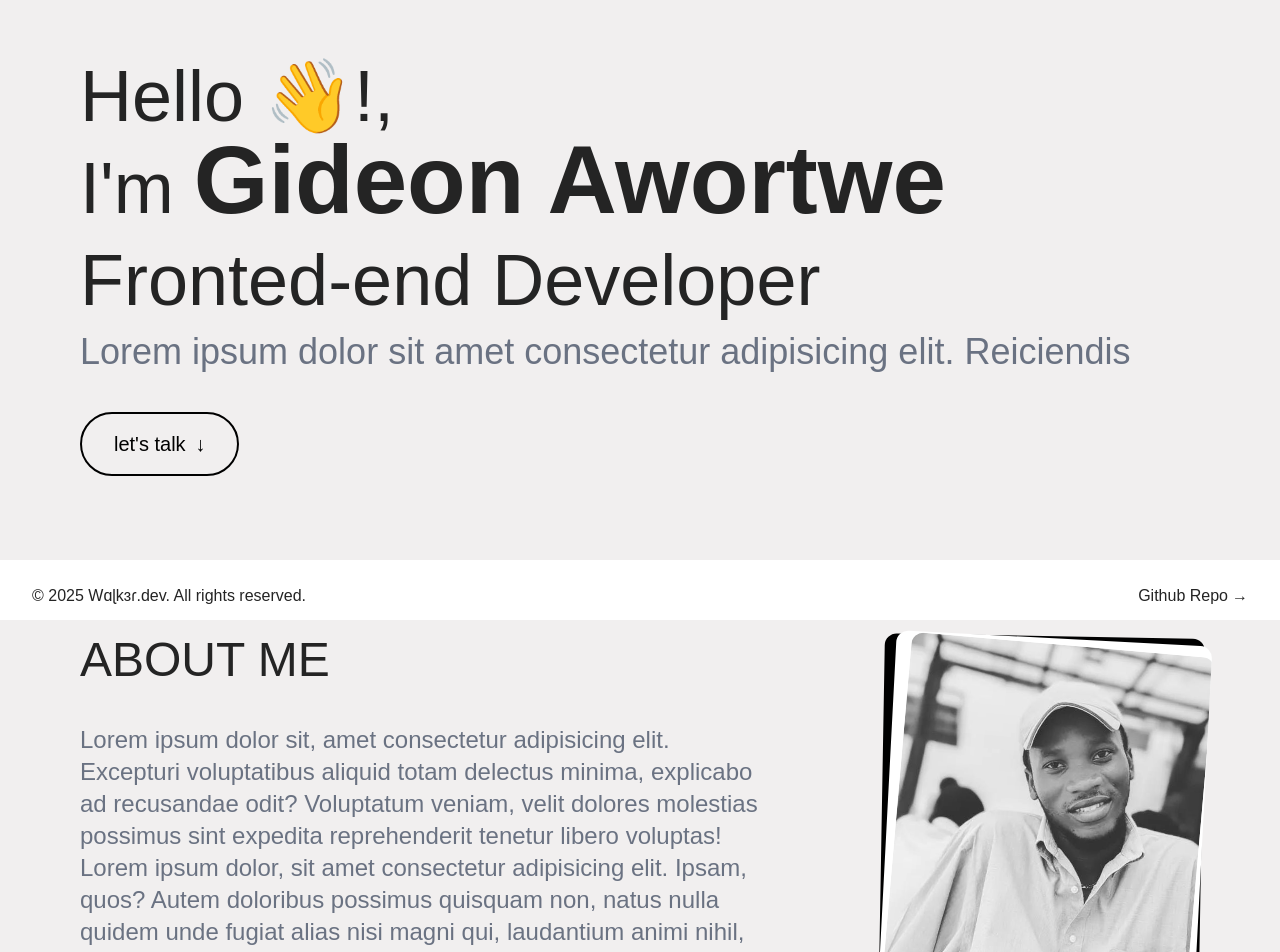
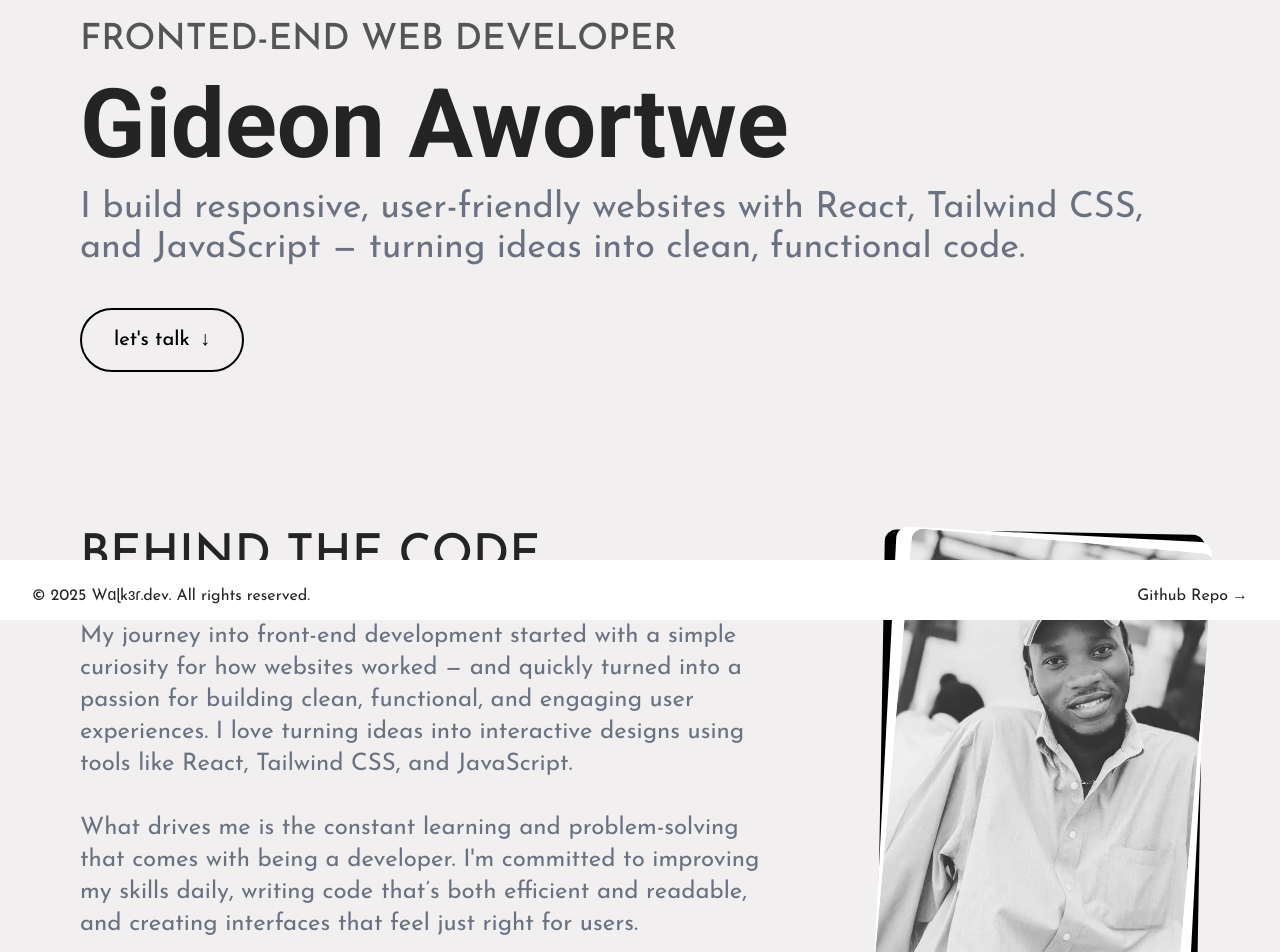
Before and after one commit to Walker-Gideon/walker.dev, a React (Vite) app: page / in a window 1280 px wide. Shown: the part 180-1132 px from the top of the page. Built offline with nearby package versions, Linux system fonts and the light colour scheme; a web font is replaced by a local one.

Commit message:
Working on putting the data info

```diff
--- a/index.html
+++ b/index.html
@@ -5,6 +5,19 @@
     <link rel="icon" type="image/svg+xml" href="/vite.svg" />
     <meta name="viewport" content="width=device-width, initial-scale=1.0" />
     <title>Vite + React</title>
+
+    <link rel="preconnect" href="https://fonts.googleapis.com" />
+    <link rel="preconnect" href="https://fonts.gstatic.com" crossorigin />
+    <link
+      href="https://fonts.googleapis.com/css2?family=Roboto:ital,wght@0,100..900;1,100..900&display=swap"
+      rel="stylesheet"
+    />
+    <link rel="preconnect" href="https://fonts.googleapis.com" />
+    <link rel="preconnect" href="https://fonts.gstatic.com" crossorigin />
+    <link
+      href="https://fonts.googleapis.com/css2?family=Josefin+Sans:ital,wght@0,100..700;1,100..700&family=Roboto:ital,wght@0,100..900;1,100..900&display=swap"
+      rel="stylesheet"
+    />
 
     <link
       rel="stylesheet"
--- a/src/components/About.jsx
+++ b/src/components/About.jsx
@@ -28,27 +28,23 @@ function About() {
   return (
     <div className="pt-40 px-20 h-[90vh] grid grid-cols-3 gap-20">
       <div className="col-span-2 pr-8 h-auto overflow-auto scroll-container">
-        <h1 className="text-5xl font-medium uppercase mb-10">About me</h1>
+        <h1 className="text-5xl font-medium uppercase mb-10">
+          Behind the Code
+        </h1>
 
         <div className="text-2xl text-gray-500 mb-14">
           <p>
-            Lorem ipsum dolor sit, amet consectetur adipisicing elit. Excepturi
-            voluptatibus aliquid totam delectus minima, explicabo ad recusandae
-            odit? Voluptatum veniam, velit dolores molestias possimus sint
-            expedita reprehenderit tenetur libero voluptas! Lorem ipsum dolor,
-            sit amet consectetur adipisicing elit. Ipsam, quos? Autem doloribus
-            possimus quisquam non, natus nulla quidem unde fugiat alias nisi
-            magni qui, laudantium animi nihil, repudiandae illum in. Lorem ipsum
-            dolor sit amet consectetur adipisicing elit. Maxime rerum id magni
-            laboriosam quo distinctio, dolor qui error fugiat, deserunt ex porro
-            doloribus tempora libero ratione modi sapiente hic voluptates. Lorem
-            ipsum dolor sit amet consectetur adipisicing elit. Commodi mollitia
-            ratione architecto beatae, accusantium dignissimos. Accusamus eaque
-            deserunt nostrum nesciunt est sapiente, quia dolores, inventore nam
-            nisi repellat sequi itaque! adipisicing elit. Maxime rerum id magni
-            laboriosam quo distinctio, dolor qui error fugiat, deserunt ex porro
-            doloribus tempora libero ratione modi sapiente hic voluptates. Lorem
-            ipsum dolor sit amet consectetur adipisicing elit.
+            My journey into front-end development started with a simple
+            curiosity for how websites worked — and quickly turned into a
+            passion for building clean, functional, and engaging user
+            experiences. I love turning ideas into interactive designs using
+            tools like React, Tailwind CSS, and JavaScript.
+            <br />
+            <br />
+            What drives me is the constant learning and problem-solving that
+            comes with being a developer. I'm committed to improving my skills
+            daily, writing code that’s both efficient and readable, and creating
+            interfaces that feel just right for users.
           </p>
         </div>
 
--- a/src/components/Header.jsx
+++ b/src/components/Header.jsx
@@ -13,7 +13,7 @@ export default function Header() {
           <div className="border-b-2 border-black pb-0.5">
             <a
               href="#"
-              className="text-black text-2xl font-bold cursor-pointer"
+              className="text-black text-xl uppercase font-bold cursor-pointer"
             >
               Wɑɭkɜɾ.dev
             </a>
--- a/src/components/Hero.jsx
+++ b/src/components/Hero.jsx
@@ -3,15 +3,15 @@ import Button from "./Button";
 
 function Hero() {
   return (
-    <div className="pt-35 px-20 w-full h-full flex flex-col items-center justify-center gap-12">
-      <div className="w-full text-left whitespace-nowrap">
-        <p className="text-7xl">Hello 👋!, </p>
-        <p className="text-7xl">
-          I'm <span className="font-bold text-8xl">Gideon Awortwe</span>
+    <div className="pt-25 px-20 w-full h-full flex flex-col items-center justify-center gap-12">
+      <div className="w-full text-left">
+        <p className="text-4xl text-[#555] font-medium uppercase">
+          Fronted-end Web Developer
         </p>
-        <p className="text-7xl my-4">Fronted-end Developer</p>
+        <p className="font-bold text-8xl speial-font py-4">Gideon Awortwe</p>
         <p className="text-4xl text-gray-500 mb-10">
-          Lorem ipsum dolor sit amet consectetur adipisicing elit. Reiciendis
+          I build responsive, user-friendly websites with React, Tailwind CSS,
+          and JavaScript — turning ideas into clean, functional code.
         </p>
 
         <Button borderCol="border-black" textCol="text-black">
--- a/src/index.css
+++ b/src/index.css
@@ -1,14 +1,19 @@
+@import url("https://fonts.googleapis.com/css2?family=Roboto:ital,wght@0,100..900;1,100..900&display=swap");
+@import url("https://fonts.googleapis.com/css2?family=Josefin+Sans:ital,wght@0,100..700;1,100..700&display=swap");
 @import "tailwindcss";
+
 :root {
-  font-family: "Satoshi", sans-serif;
+  font-family: "Josefin Sans", sans-serif;
   line-height: 1.5;
   font-weight: 400;
 
   color-scheme: light dark;
   color: #242424;
   background-color: #f1efef;
-  /* color: rgba(255, 255, 255, 0.87); */
-  /* background-color: #242424; */
+}
+
+.speial-font {
+  font-family: "Roboto", sans-serif;
 }
 
 .decoration {
```
